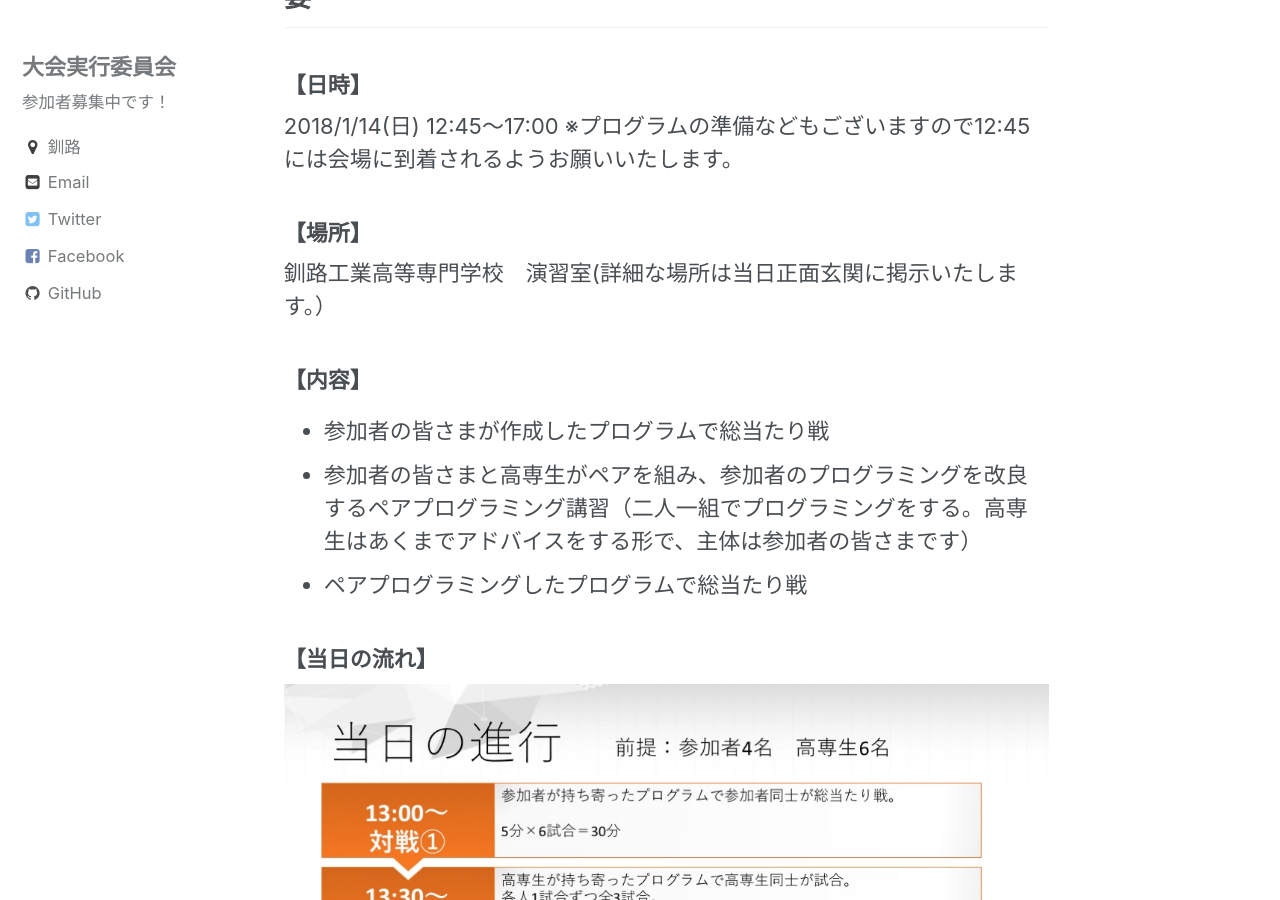
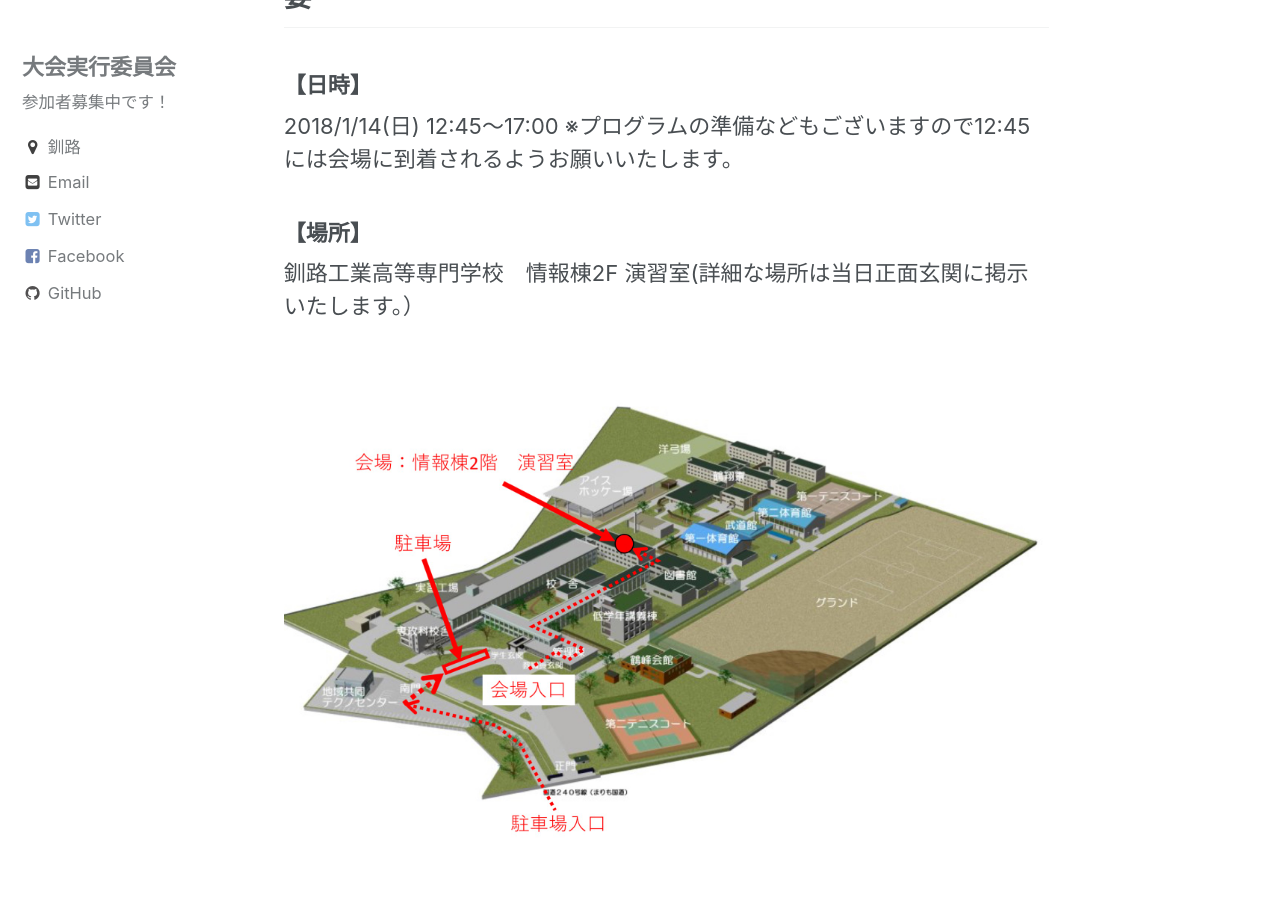
Before and after one commit to u16-kushiro-procon/u16-kushiro-procon.github.io, a Jekyll site: the page built from _posts/2018-01-07-u16pairprocon.markdown, in a window 1280 px wide and 900 px high, scrolled down 602 px. Built offline with Jekyll 4.4.1, drawn with Linux system fonts in a browser that asks for light colours.

Commit message:
Added this map image to the u16pairprocon page.

```diff
--- a/_posts/2018-01-07-u16pairprocon.markdown
+++ b/_posts/2018-01-07-u16pairprocon.markdown
@@ -12,7 +12,9 @@ U-16プロコン釧路大会2017、及び第4回U-16プロコン北海道大会
 2018/1/14(日) 12:45〜17:00 ※プログラムの準備などもございますので12:45には会場に到着されるようお願いいたします。
 
 ### 【場所】
-釧路工業高等専門学校　演習室(詳細な場所は当日正面玄関に掲示いたします。）
+釧路工業高等専門学校　情報棟2F 演習室(詳細な場所は当日正面玄関に掲示いたします。）
+![U-16プロコン釧路大会番外編　ペアプログラミング大会　会場案内図](/assets/images/20180114_map.jpg)
+
 
 ### 【内容】
 - 参加者の皆さまが作成したプログラムで総当たり戦
```
Also changed, not shown: assets/images/20180114_map.jpg (added).
